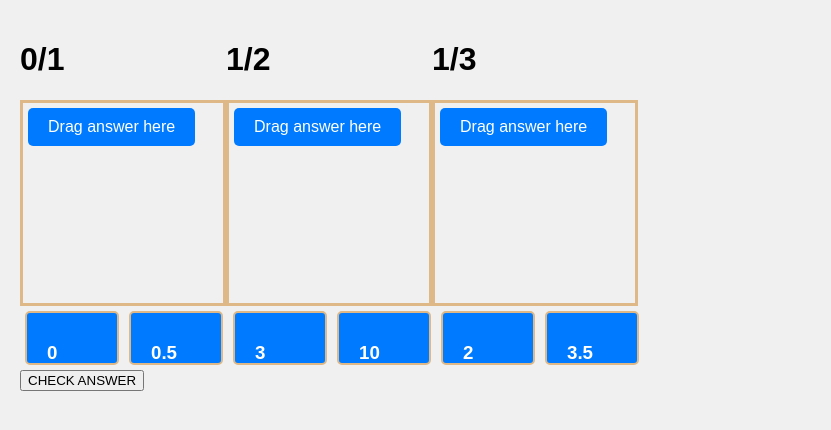
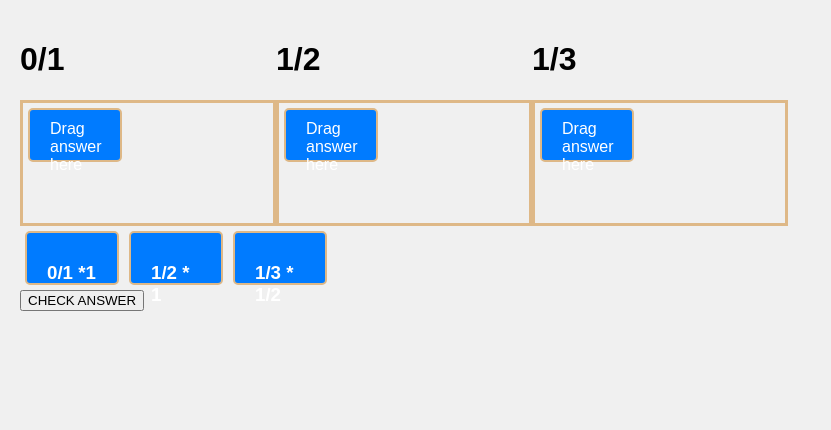
Before and after one commit to mustafaElwakel/bijlexMustafa, a React (Create React App) app: page /fraction in a window 1280 px wide. Shown: the top 430 px of the page, without its empty margins (0-831 px from the left). Built offline with nearby package versions, Linux system fonts and the light colour scheme.

Commit message:
checkAnswer for duolingo and fraction

```diff
--- a/src/Exercises/AnswerBlock.css
+++ b/src/Exercises/AnswerBlock.css
@@ -1,13 +1,15 @@
-.matching-fraction__div{
-    .answers-blocks-container__div{
-
 
     .answer-option-main__div{
         border: 2px solid burlywood;
         width: 50px;
         height: 30px;
         color: white;
+
     }
 
+    .answer-option-main__div.yesAnswer {
+background-color: green;
     }
-}
+    .answer-option-main__div.noAnswer{
+        background-color: red;
+    }
--- a/src/Exercises/AnswerBlock.jsx
+++ b/src/Exercises/AnswerBlock.jsx
@@ -1,7 +1,7 @@
 import React from 'react';
 import { useDrag } from 'react-dnd';
 
-function AnswerBlock({ answer }) {
+function AnswerBlock({ answer, answerStatus}) {
     const [{ isDragging }, drag] = useDrag(() => ({
         type: 'answer',
         item: { answer },
@@ -10,9 +10,17 @@ function AnswerBlock({ answer }) {
         }),
     }));
 
+    let className = '';
+    if (answerStatus === 'yes' ) {
+        className = 'yesAnswer';
+
+    }
+    else if (answerStatus === 'no') {
+        className = 'noAnswer';
+    }
     return (
-        <div className='answer-option-main__div' ref={drag} style={{ opacity: isDragging ? 0.5 : 1 }}>
-            <h3>{answer}</h3>
+        <div className={'answer-option-main__div ' + className} ref={drag} style={{ opacity: isDragging ? 0.5 : 1 }}>
+            <h3>{answer.label}</h3>
         </div>
     );
 }
--- a/src/Exercises/DuoLingo.jsx
+++ b/src/Exercises/DuoLingo.jsx
@@ -26,13 +26,15 @@ function AnswerBlock({ answer }) {
         </div>
     );
 }
-function DropSpace({ onDrop }) {
+function DropSpace({ onDrop, expectedAnswer }) {
     const [droppedAnswer, setDroppedAnswer] = useState(null);
+    const [backgroundColor, setBackgroundColor] = useState('transparent');
     const [{ isOver }, drop] = useDrop(() => ({
         accept: 'answer',
         drop: (item, monitor) => {
             onDrop(item.answer);
             setDroppedAnswer(item.answer);
+            setBackgroundColor(item.answer === expectedAnswer ? 'green' : 'red');
         },
         collect: (monitor) => ({
             isOver: !!monitor.isOver(),
@@ -40,7 +42,7 @@ function DropSpace({ onDrop }) {
     }));
 
     return (
-        <span className='drop-space' ref={drop} style={{ backgroundColor: isOver ? '#e0e0e0' : 'transparent' }}>
+        <span className='drop-space' ref={drop} style={{ backgroundColor: backgroundColor }}>
             {droppedAnswer || ""}
         </span>
     );
@@ -48,7 +50,8 @@ function DropSpace({ onDrop }) {
 
 
 
-function Paragraph({ text, answers }) {
+
+function Paragraph({ text, correctText }) {
     const [state, setState] = useState(Array(text.length).fill(null));
 
     const handleDrop = (answer, index) => {
@@ -57,12 +60,12 @@ function Paragraph({ text, answers }) {
         setState(newState);
     };
 
+
     return (
         <p>
             {text.map((word, index) => (
                 <span key={index}>
-                    {word}
-                    {answers.includes(word) ? <DropSpace onDrop={(answer) => handleDrop(answer, index)} /> : ' '}
+                    {word==='?'? <DropSpace expectedAnswer={correctText[index]} onDrop={(answer) => handleDrop(answer, index)} /> : word}
                 </span>
             ))}
         </p>
@@ -70,15 +73,16 @@ function Paragraph({ text, answers }) {
 }
 
 function App() {
-    const text = ['The', 'quick', 'brown', 'fox', 'jumps', 'over', 'the', 'lazy', 'dog'];
+    const text = ['The', '?', 'brown', '?', '?', 'over', ' the', '?', '?'];
     const answers = ['quick', 'fox', 'jumps', 'lazy', 'dog'];
-
+    const correctText = ['The', 'quick', 'brown', 'fox', 'jumps', 'over', 'the', 'lazy', 'dog'];
     return (
         <DndProvider backend={HTML5Backend}>
-            <Paragraph text={text} answers={answers} />
+            <Paragraph text={text} correctText={correctText} />
             {answers.map((answer, index) => (
                 <AnswerBlock key={index} answer={answer} />
             ))}
+
         </DndProvider>
     );
 }
--- a/src/Exercises/MatchingFractions.jsx
+++ b/src/Exercises/MatchingFractions.jsx
@@ -7,16 +7,16 @@ import { HTML5Backend } from 'react-dnd-html5-backend';
 // TODO add css for Question
 
 function MatchingFractions() {
-    const [mainQuestions,setMainQuestions] = useState(["0/1", "1/2", "1/3"])
+    const [mainQuestions,setMainQuestions] = useState([{label: "0/1", value: 0}, {label: "1/2", value: 0.5}, {label: "1/3", value: 0.333}])
 
-    const [mainAnswers,setMainAnswers] = useState(["0", "0.5", "3","10","2","3.5"])
-
+    const [mainAnswers,setMainAnswers] = useState([{label: "0/1 *1", value: 0}, {label: "1/2 * 1", value: 0.5}, {label: "1/3 * 1/2", value: 0.1666}])
+    const [validateAnsswers, setValidateAnsswers] = useState(false);
     return (
         <DndProvider backend={HTML5Backend}>
     <div className='matching-fraction__div'>
        <div className='questions-blocks-container__div'>
        {
-        mainQuestions.map(q => (<QuestionBlock question={q} k={q} />))
+        mainQuestions.map(q => (<QuestionBlock question={q} k={q} validateAnsswers={validateAnsswers}/>))
        }
        </div>
        <div className='answers-blocks-container__div'>
@@ -24,7 +24,7 @@ function MatchingFractions() {
         mainAnswers.map(q => (<AnswerBlock answer={q} k={q} />))
        }
        </div>
-       <button >CHECK ANSWER</button>
+       <button onClick={() => setValidateAnsswers(true)} >CHECK ANSWER</button>
     </div>
     </DndProvider>
 
@@ -32,6 +32,4 @@ function MatchingFractions() {
 
 }
 
-
-
 export default MatchingFractions;
--- a/src/Exercises/QuestionBlock.css
+++ b/src/Exercises/QuestionBlock.css
@@ -1,8 +1,9 @@
 .matching-fraction__div{
     .question-block__div{
+
         .answer-block__div{
-            width: 200px;
-            height: 200px;
+            width: 250px;
+            height: 120px;
             border  : 3px solid burlywood;
 
 
--- a/src/Exercises/QuestionBlock.jsx
+++ b/src/Exercises/QuestionBlock.jsx
@@ -1,26 +1,41 @@
 import React, { useState } from 'react';
 import { useDrop } from 'react-dnd';
+import AnswerBlock from './AnswerBlock';
 
-function QuestionBlock({question}) {
+function QuestionBlock({question, validateAnsswers}) {
     let [droppedAnswers, setDroppedAnswers] = useState([]);
 
     const [, drop] = useDrop(() => ({
         accept: 'answer',
         drop: (item, monitor) => {
 
-            setDroppedAnswers(prevState => [...prevState, item.answer]);
+            setDroppedAnswers(prevState => {
+                if ( prevState.length>=8) {
+                    return prevState;
+                }
+                return [...prevState, item.answer];
+            });
 
     },
     }));
 
+   const getAnswerStatus = (answer) => {
+    if (validateAnsswers) {
+        //TODO use rounding in comparison
+        //TODO return fancier results
+       return  answer.value === question.value ? 'yes': 'no';
+    } else {return null;}
+   }
+
     return (
         <div className='question-block__div'>
-            <h1>{question}</h1>
+            <h1>{question.label}</h1>
             <div ref={drop} className='answer-block__div'>
                 {droppedAnswers.length > 0 ? droppedAnswers.map((answer, index) => (
-                    <div key= {index} className='answer-option-main__div' style= {{backgroundColor: '#007BFF', color: 'white', margin: '10px', padding: '10px'}}>
-                        {answer}
-                    </div>
+
+                    <AnswerBlock answer={answer} answerStatus={getAnswerStatus(answer)}/>
+
+
                 )) : <div className='answer-option-main__div'>Drag answer here</div>}
             </div>
         </div>
@@ -28,3 +43,8 @@ function QuestionBlock({question}) {
 }
 
 export default QuestionBlock;
+
+   /* <div key= {index} className='answer-option-main__div' style= {{backgroundColor: '#007BFF', color: 'white', margin: '10px', padding: '10px'}}>
+
+                        {answer.label} {getAnswerStatus(answer)}
+                    </div> */
```
